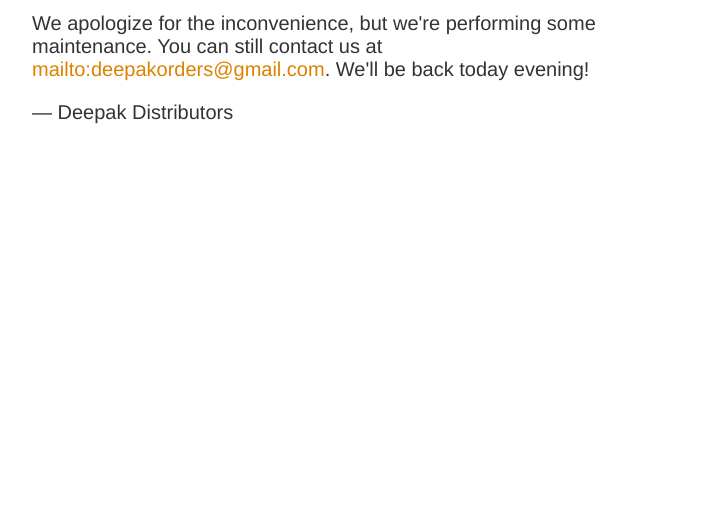
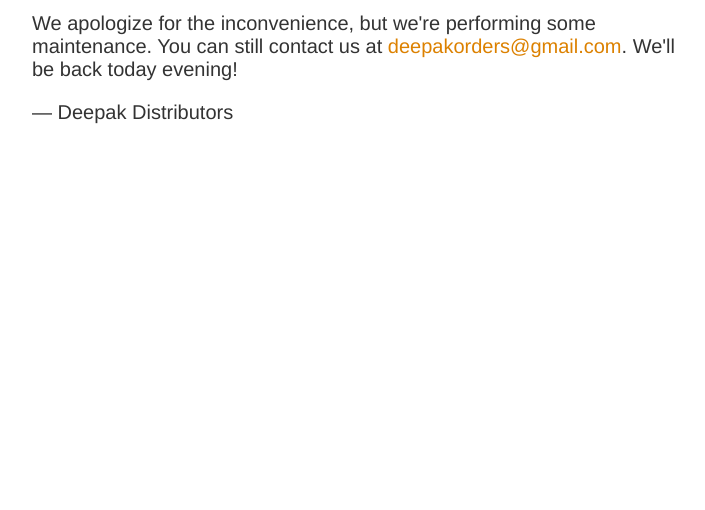
Before and after one commit to finacode/app-deepakjas.com, a plain HTML site: page index.html in a window 1280 px wide. Shown: the part 290-800 px from the top of the page, without its empty margins (283-988 px from the left). Drawn offline with Linux system fonts and the light colour scheme.

Commit message:
Update index.html

```diff
--- a/index.html
+++ b/index.html
@@ -16,7 +16,7 @@
 <div id="article">
 <h1>Our app is getting a little tune up and some love.</h1>
 <div>
-<p>We apologize for the inconvenience, but we're performing some maintenance. You can still contact us at <a href="mailto:deepakorders@gmail.com">mailto:deepakorders@gmail.com</a>. We'll be back today evening!</p>
+<p>We apologize for the inconvenience, but we're performing some maintenance. You can still contact us at <a href="mailto:deepakorders@gmail.com">deepakorders@gmail.com</a>. We'll be back today evening!</p>
 <p>— Deepak Distributors</p>
 </div>
 </div>
```
